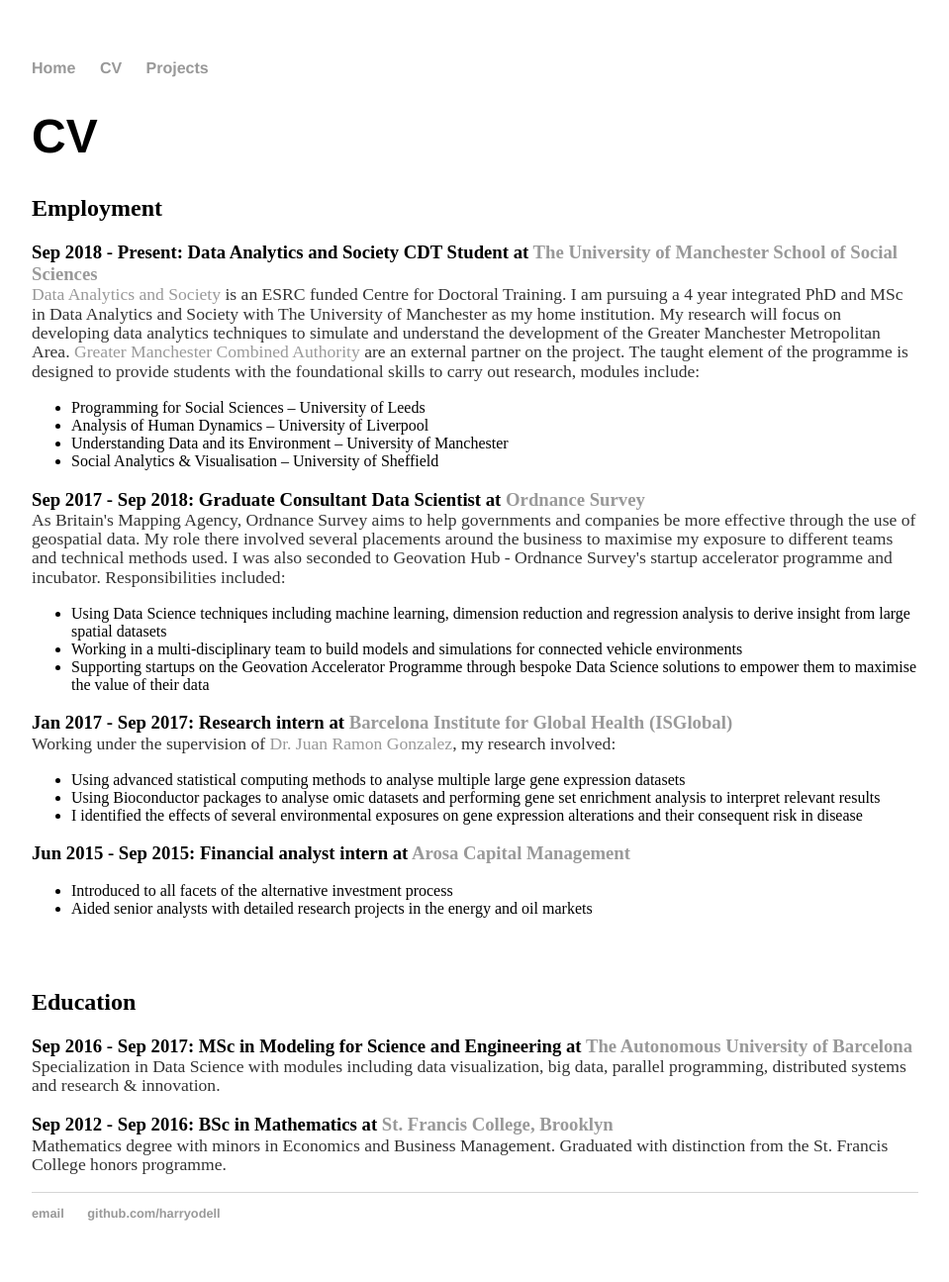
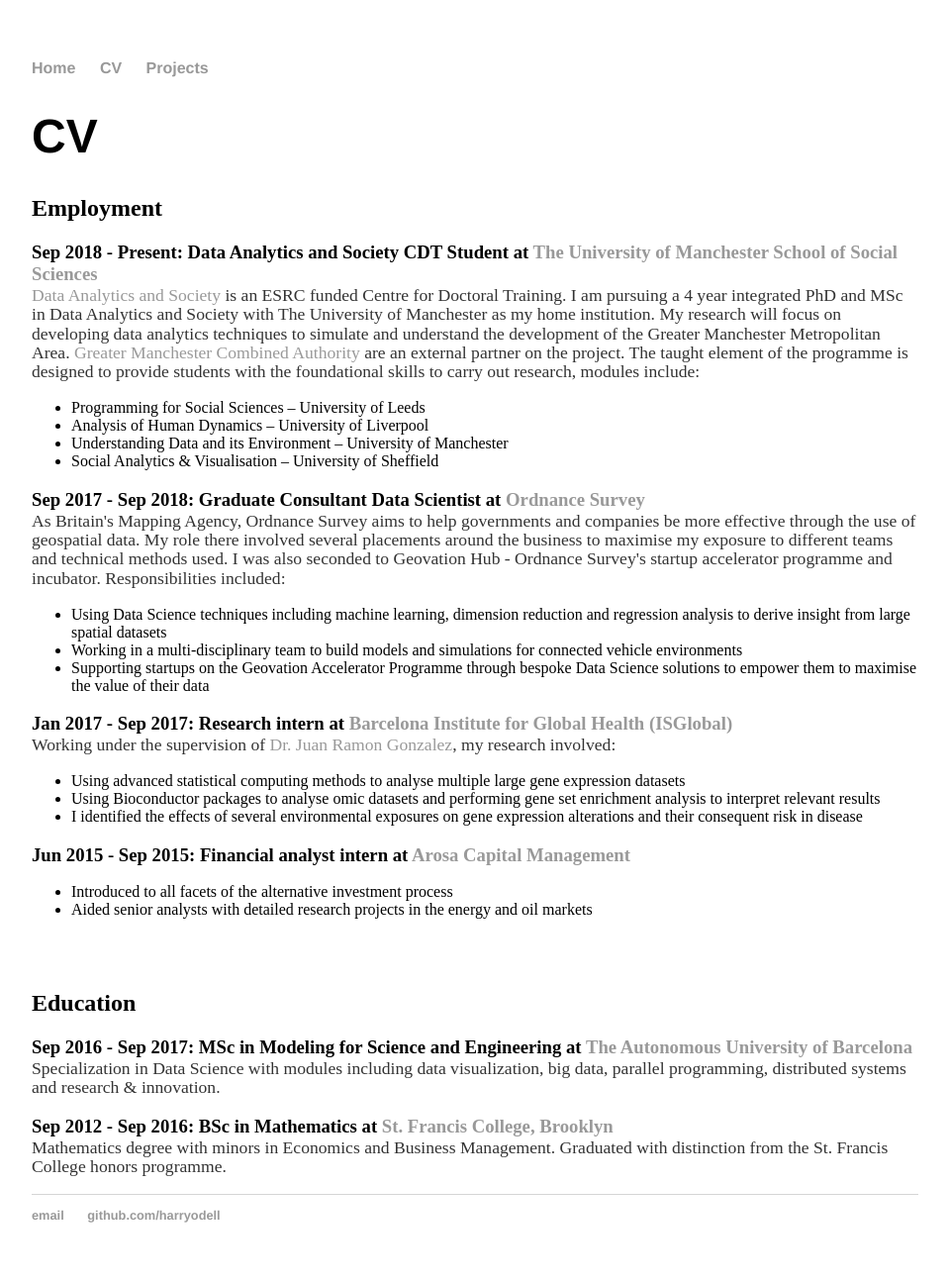
Before and after one commit to harryodell/harryodell.github.io, a Jekyll site: the page built from cv/index.html, in a window 1280 px wide. Shown: the whole page at 99% size, without its empty margins (160-1119 px from the left). Built offline with Jekyll 4.4.1, drawn with Linux system fonts in a browser that asks for light colours.

Commit message:
Update main.css

```diff
--- a/css/main.css
+++ b/css/main.css
@@ -24,13 +24,13 @@
     font-family:'Helvetica', 'Arial', 'Sans-Serif';
 }
 h3 {
-    margin-bottom: 0.2px;
+    margin-bottom: 0.6px;
 }
 p {
     font-size: 1.1em;
     line-height: 1.1em;
     color: #333;
-    margin-top: 0.2px;
+    margin-top: 0.6px;
 }
 footer {
     border-top: 1px solid #d5d5d5;
```
